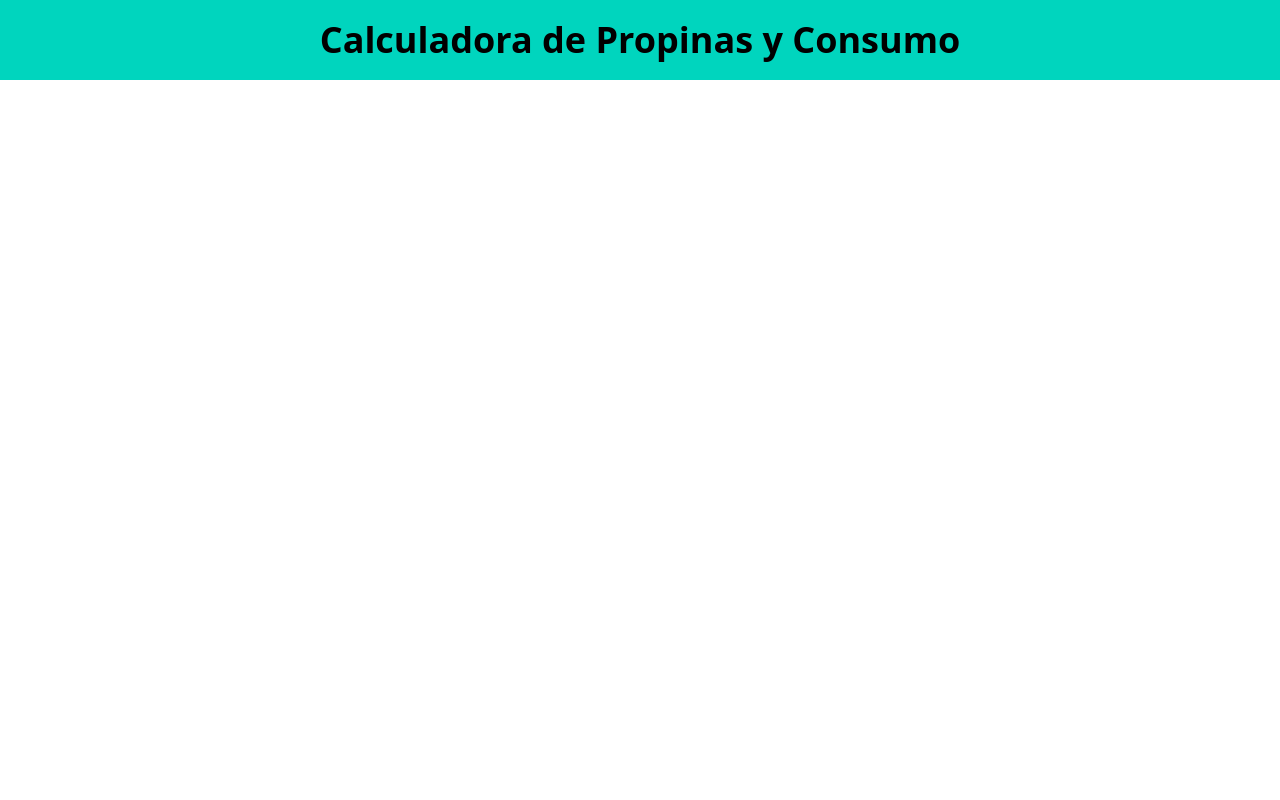
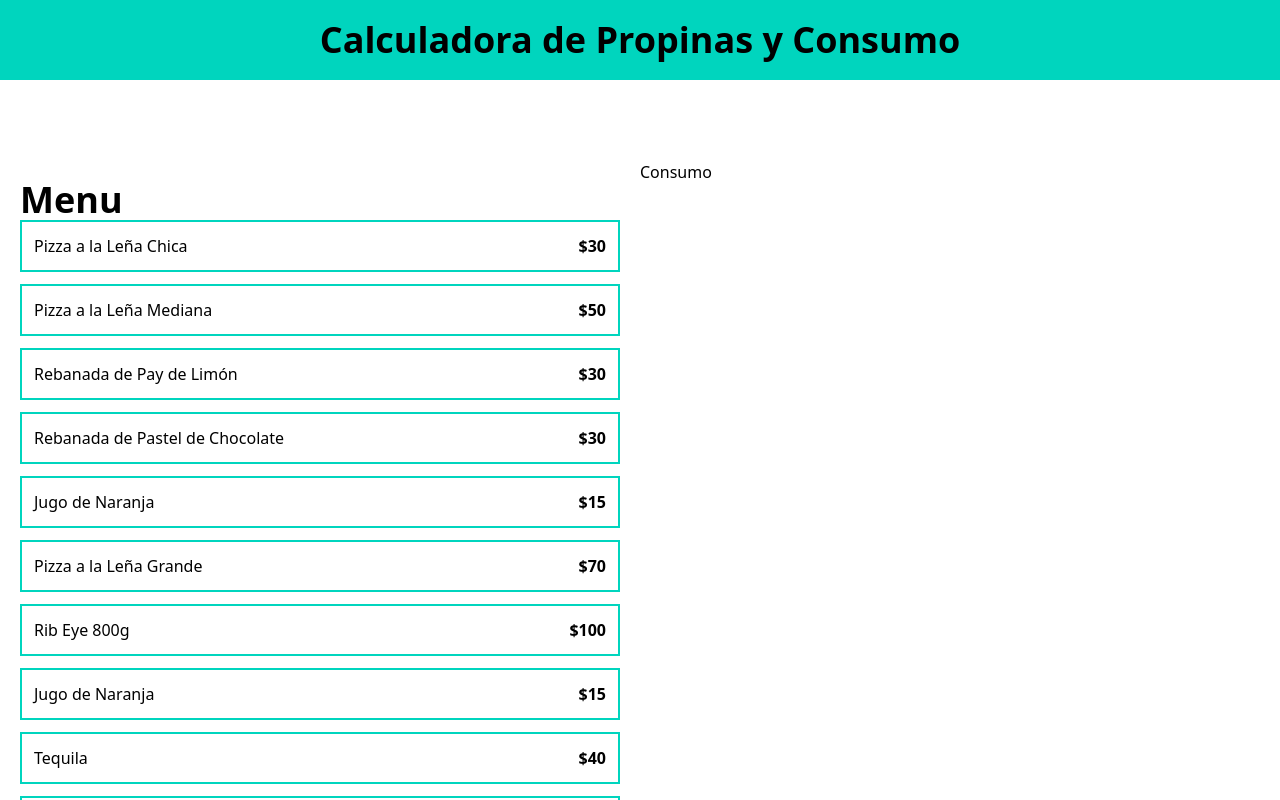
Before and after one commit to ReploidGI0/calc_propinas, a React (Vite) app: page / in a window 1280 px wide. Shown: the top 800 px of the page. Built offline with nearby package versions, Linux system fonts and the light colour scheme.

Commit message:
Despliegue de items en main

```diff
--- a/src/App.tsx
+++ b/src/App.tsx
@@ -1,8 +1,7 @@
+import MenuItem from "./components/MenuItem"
 import { menuItems } from "./data/db"
 
 function App() {
-
-  console.log(menuItems)
 
   return (
     <>
@@ -10,6 +9,24 @@
         <h1 className="text-center text-4xl font-black">Calculadora de Propinas y Consumo</h1>
       </header>
 
+      <main className="max-w-7xl mx-auto py-20 grid md:grid-cols-2">
+        <div className="p-5">
+          <h2 className="text-4xl font-black">Menu</h2>
+
+          <div className="space-y-3">
+            {menuItems.map(item => (
+              <MenuItem
+                key={item.id}
+                item={item}
+              />
+            ))}
+          </div>
+        </div>
+
+        <div>
+          <h2>Consumo</h2>
+        </div>
+      </main>
 
     </>
   )
```
